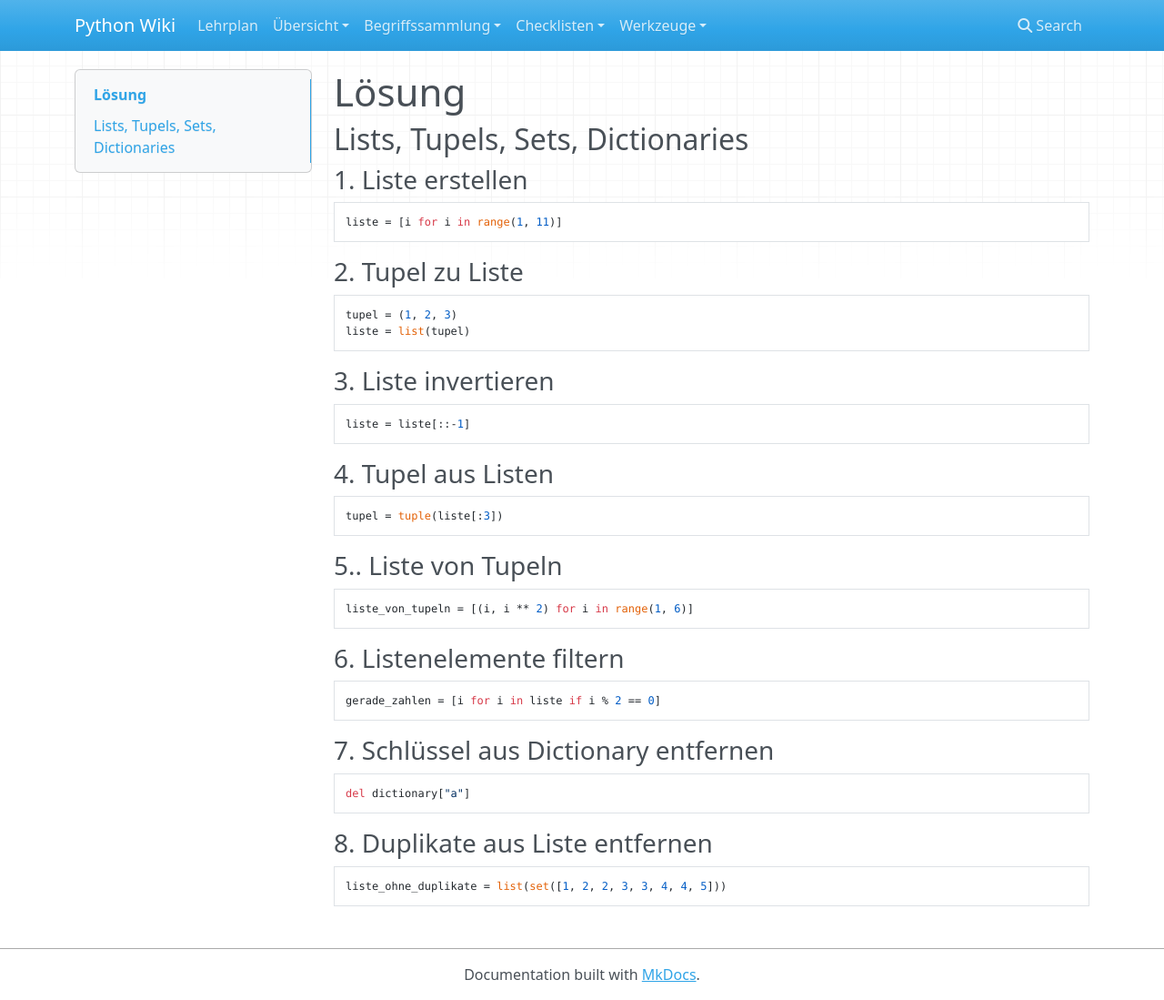
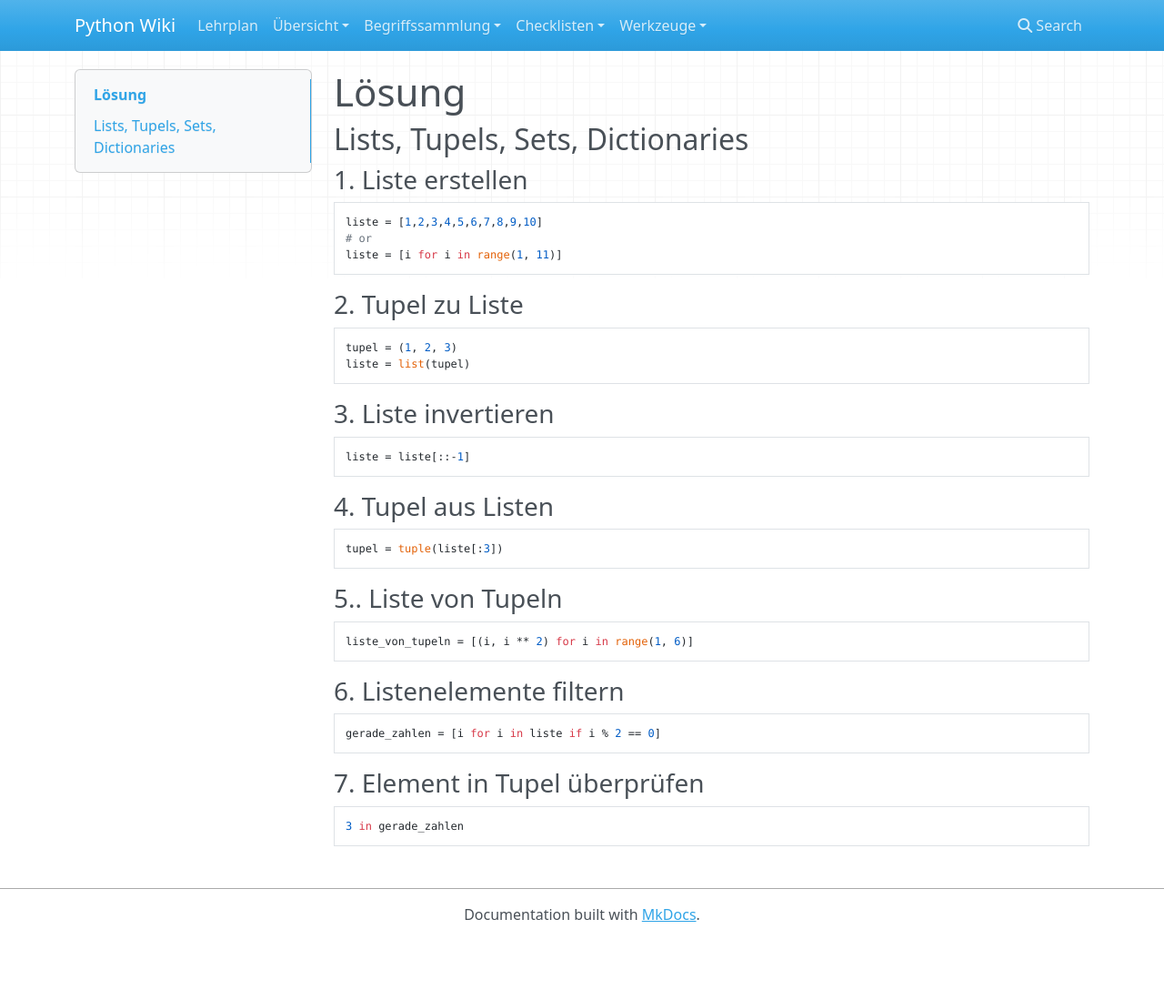
Before and after one commit to kevinsuelzle/Python_Wiki, an MkDocs documentation site: the page built from docs/lehrplan/python_grundlagen/variables_types/solution_2.md, in a window 1280 px wide and 1099 px high. Shown: the whole window at 91% size. Built offline with MkDocs 1.6.1, drawn with Linux system fonts in a browser that asks for light colours; nearby versions of some CDN libraries.

````diff
--- a/docs/lehrplan/python_grundlagen/variables_types/solution_2.md
+++ b/docs/lehrplan/python_grundlagen/variables_types/solution_2.md
@@ -6,6 +6,8 @@
 ### 1. **Liste erstellen**
 
 ```python
+liste = [1,2,3,4,5,6,7,8,9,10]
+# or
 liste = [i for i in range(1, 11)]
 ```
 
@@ -42,14 +44,8 @@ liste_von_tupeln = [(i, i ** 2) for i in range(1, 6)]
 gerade_zahlen = [i for i in liste if i % 2 == 0]
 ```
 
-### 7. **Schlüssel aus Dictionary entfernen**
+### 7. **Element in Tupel überprüfen**
 
 ```python
-del dictionary["a"]
+3 in gerade_zahlen
 ```
-
-### 8. **Duplikate aus Liste entfernen**
-
-```python
-liste_ohne_duplikate = list(set([1, 2, 2, 3, 3, 4, 4, 5]))
-```
````
Also changed, not shown: docs/index.md (+2 -0 lines), docs/lehrplan/python_grundlagen/debugging/debugging.md (+3 -1 lines), docs/lehrplan/python_grundlagen/variables_types/solution_3.md (+8 -2 lines), docs/lehrplan/python_grundlagen/variables_types/variablen_datentypen.md (+2 -2 lines).
